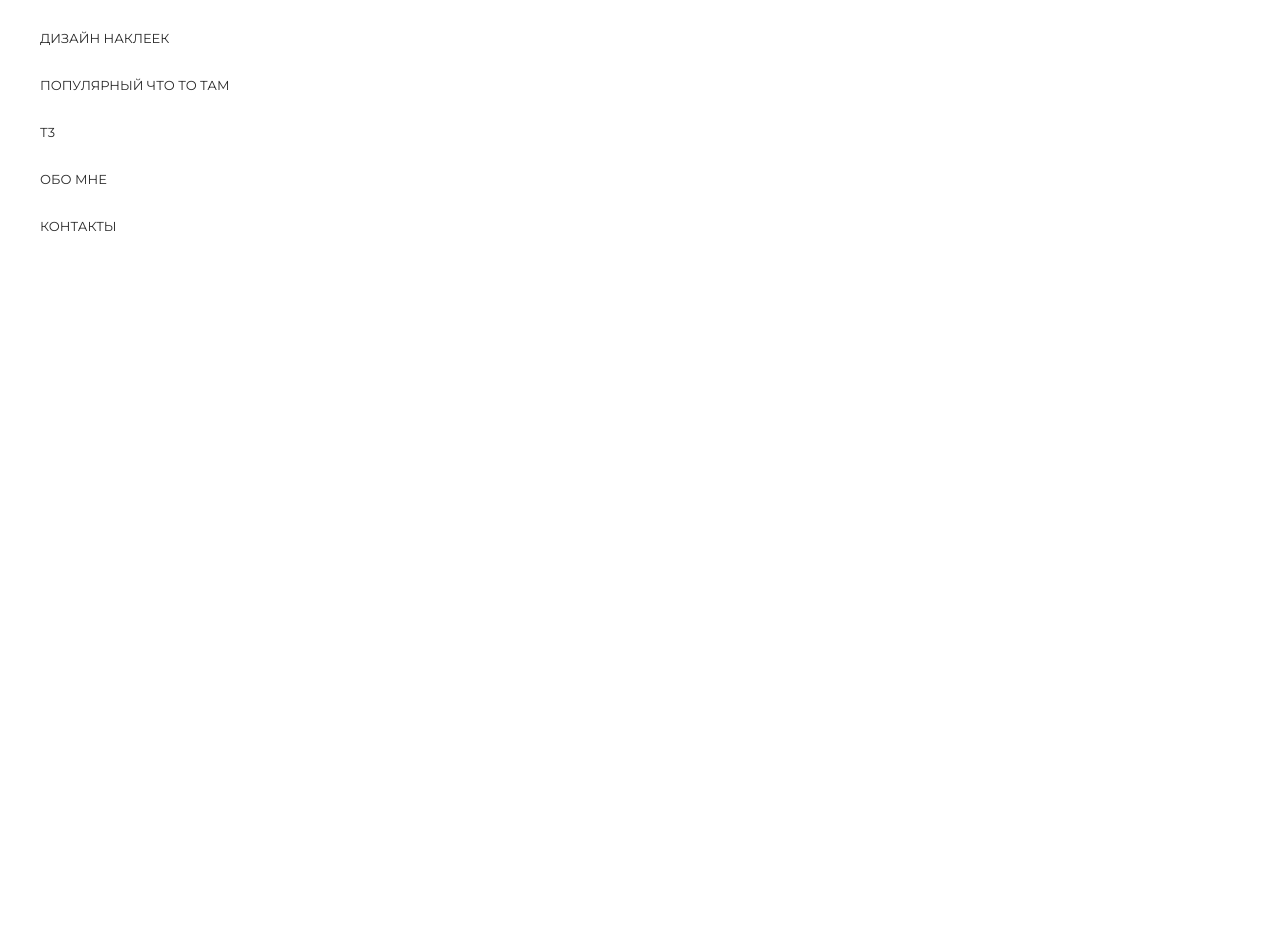
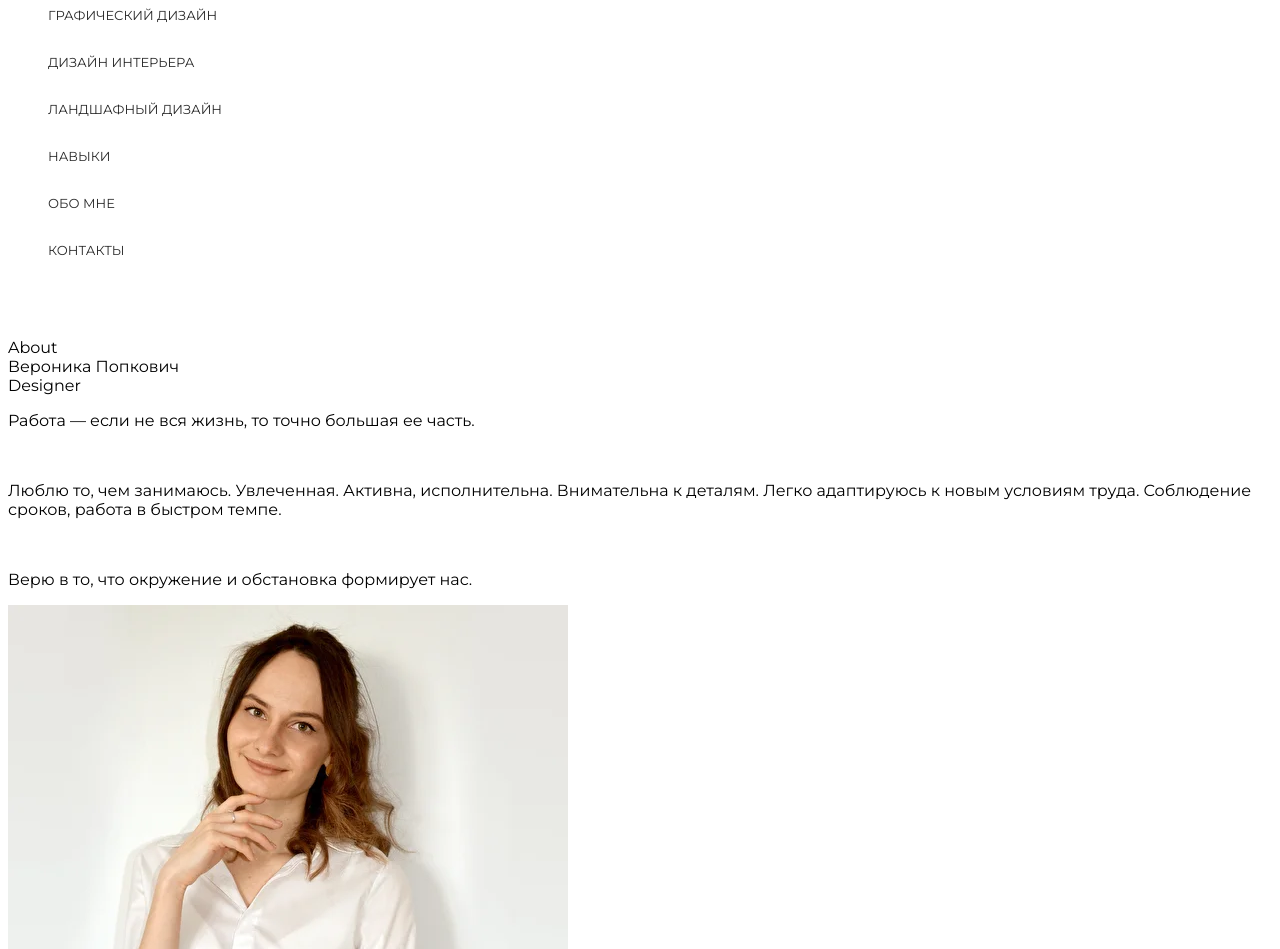
Before and after one commit to rpnX/Vpop, a React (Create React App) app: page /about in a window 1280 px wide. Shown: the part 243-1192 px from the top of the page. Before the commit the page ends 800 px from the top, so only its background shows below. Built offline with nearby package versions, Linux system fonts and the light colour scheme.

Commit message:
add pages and Routes

```diff
--- a/public/index.html
+++ b/public/index.html
@@ -15,12 +15,6 @@
       user's mobile device or desktop. See https://developers.google.com/web/fundamentals/web-app-manifest/
     -->
     <link rel="manifest" href="%PUBLIC_URL%/manifest.json" />
-    <link
-      rel="stylesheet"
-      href="https://maxcdn.bootstrapcdn.com/bootstrap/4.4.1/css/bootstrap.min.css"
-      integrity="sha384-Vkoo8x4CGsO3+Hhxv8T/Q5PaXtkKtu6ug5TOeNV6gBiFeWPGFN9MuhOf23Q9Ifjh"
-      crossorigin="anonymous"
-    />
     <!--
       Notice the use of %PUBLIC_URL% in the tags above.
       It will be replaced with the URL of the `public` folder during the build.
@@ -30,7 +24,7 @@
       work correctly both with client-side routing and a non-root public URL.
       Learn how to configure a non-root public URL by running `npm run build`.
     -->
-    <title>React App</title>
+    <title>Veronika CV</title>
   </head>
   <body>
     <noscript>You need to enable JavaScript to run this app.</noscript>
--- a/src/App.js
+++ b/src/App.js
@@ -1,7 +1,15 @@
 import React from 'react';
 import styled from 'styled-components';
 import Navbar from './components/Navbar';
-import {BrowserRouter, Route} from "react-router-dom";
+import {BrowserRouter, Route, Router} from "react-router-dom";
+import AboutPage from './components/AboutPage'
+import HandDraws from './components/HandDraws'
+import GraphDesigne from './components/GraphDesigne'
+import Interier from './components/Interier'
+import Contacts from './components/Contacts'
+import Landscape from './components/Landscape'
+import Skills from './components/Skills'
+
 
 export const StyledApp = styled.div`
 `;
@@ -12,9 +20,31 @@ function App() {
     <BrowserRouter>
       <StyledApp>
         <Navbar/>
+          <Route path="/handdraw">
+            <HandDraws />
+          </Route>
+          <Route path="/grafdesign">
+            <GraphDesigne />
+          </Route>
+          <Route path="/interier">
+            <Interier />
+          </Route>
+          <Route path="/landscape">
+            <Landscape />
+          </Route>
+          <Route path="/skills">
+            <Skills />
+          </Route>
+          <Route path="/about">
+            <AboutPage />
+          </Route>
+          <Route path="/contact">
+            <Contacts />
+          </Route>
+
       </StyledApp>
     </BrowserRouter>
   );
 }
 
-export default App;
+export default App
--- /dev/null
+++ b/src/components/AboutPage.js
@@ -0,0 +1,33 @@
+import React from 'react';
+import styled from 'styled-components';
+import photoprofile from '../images/aboutphoto.webp'
+
+export const StyledAbout = styled.div`
+    display: inline-block;
+`;
+
+const AboutPage = () => {
+    return (
+    <StyledAbout>
+        About
+        <div className="text-area">
+            <div className="name">Вероника Попкович</div>
+            <div className="role">Designer</div>
+            <div className="disk">
+                <p>Работа — если не вся жизнь, то точно большая ее часть.</p>
+                <br></br>
+                <p>Люблю то, чем занимаюсь. Увлеченная. Активна, исполнительна. Внимательна к деталям. Легко адаптируюсь к новым условиям труда. Соблюдение сроков, работа в быстром темпе.</p>
+                <br></br>
+                <p>Верю в то, что окружение и обстановка формирует нас.</p>
+                </div>
+        </div>
+        <div className="photo-area">
+            <div className="photo">
+                <img src={photoprofile} alt="profile"/>
+            </div>
+        </div>
+    </StyledAbout>
+    );
+}
+
+export default AboutPage
--- /dev/null
+++ b/src/components/Contacts.js
@@ -0,0 +1,16 @@
+import React from 'react';
+import styled from 'styled-components';
+
+export const StyledContacts = styled.div`
+    display: inline-block;
+`;
+
+const Contacts = () => {
+    return (
+    <StyledContacts>
+        Contacts
+    </StyledContacts>
+    );
+}
+
+export default Contacts
--- /dev/null
+++ b/src/components/GraphDesigne.js
@@ -0,0 +1,16 @@
+import React from 'react';
+import styled from 'styled-components';
+
+export const StyledGraphDesigne = styled.div`
+    display: inline-block;
+`;
+
+const GraphDesigne = () => {
+    return (
+    <StyledGraphDesigne>
+        GraphDesigne
+    </StyledGraphDesigne>
+    );
+}
+
+export default GraphDesigne
--- /dev/null
+++ b/src/components/HandDraws.js
@@ -0,0 +1,11 @@
+import React from 'react';
+
+const HandDraws = () => {
+    return (
+    <>
+        HandDraws
+    </>
+    );
+}
+
+export default HandDraws
--- /dev/null
+++ b/src/components/Interier.js
@@ -0,0 +1,16 @@
+import React from 'react';
+import styled from 'styled-components';
+
+export const StyledInterier = styled.div`
+    display: inline-block;
+`;
+
+const Interier = () => {
+    return (
+    <StyledInterier>
+        Stickers
+    </StyledInterier>
+    );
+}
+
+export default Interier
--- /dev/null
+++ b/src/components/Landscape.js
@@ -0,0 +1,16 @@
+import React from 'react';
+import styled from 'styled-components';
+
+export const StyledLandscape = styled.div`
+    display: inline-block;
+`;
+
+const Landscape = () => {
+    return (
+    <StyledLandscape>
+        Landscape
+    </StyledLandscape>
+    );
+}
+
+export default Landscape
--- a/src/components/Navbar.js
+++ b/src/components/Navbar.js
@@ -67,7 +67,7 @@ const Navbar = () => {
         <FixMenu>
             <div className="header-logo">
                 <div className=" logo-image">
-                    <NavLink to="/main">
+                    <NavLink to="/">
                         <img src={logo}
                         alt="Veronika Popkovich"
                         title="Veronika Popkovich"
@@ -79,25 +79,25 @@ const Navbar = () => {
             <div className="header-menu-box">
                 <ul className="menu mod--menu_left">
                     <li id="1" className="menu-item">
-                        <NavLink to="/handdraw" className="menu-href-li">Рисунок от руки</NavLink>
+                        <NavLink className="menu-href-li" to="/handdraw">Рисунок от руки</NavLink>
                     </li>
                     <li id="2" className="menu-item">
-                        <NavLink className="menu-href-li" to="grafdesign">Графический дизайн</NavLink>
+                        <NavLink className="menu-href-li" to="/grafdesign">Графический дизайн</NavLink>
                     </li>
                     <li id="3" className="menu-item">
-                        <NavLink className="menu-href-li" to="stickers">Дизайн наклеек</NavLink>
+                        <NavLink className="menu-href-li" to="/interier">Дизайн Интерьера</NavLink>
                     </li>
                     <li id="4" className="menu-item">
-                        <NavLink className="menu-href-li" to="popularhz">Популярный что то там</NavLink>
+                        <NavLink className="menu-href-li" to="/landscape">Ландшафный Дизайн</NavLink>
                     </li>
                     <li id="5" className="menu-item">
-                        <NavLink className="menu-href-li" to="tz">Т3</NavLink>
+                        <NavLink className="menu-href-li" to="/skills">Навыки</NavLink>
                     </li>
                     <li id="7" className="menu-item">
-                        <NavLink className="menu-href-li" to="about">Обо мне</NavLink>
+                        <NavLink className="menu-href-li" to="/about">Обо мне</NavLink>
                     </li>
                     <li id="8" className="menu-item">
-                        <NavLink className="menu-href-li" to="contact">Контакты</NavLink>
+                        <NavLink className="menu-href-li" to="/contact">Контакты</NavLink>
                     </li>
                 </ul>
             </div>
--- /dev/null
+++ b/src/components/Skills.js
@@ -0,0 +1,16 @@
+import React from 'react';
+import styled from 'styled-components';
+
+export const StyledSkills = styled.div`
+    display: inline-block;
+`;
+
+const Skills = () => {
+    return (
+    <StyledSkills>
+        Skills
+    </StyledSkills>
+    );
+}
+
+export default Skills
```
Also changed, not shown: src/components/404.js (added, +11 -0 lines), src/images/aboutphoto.webp (added), 1 other file (tests, documents, lock files or other folders).
